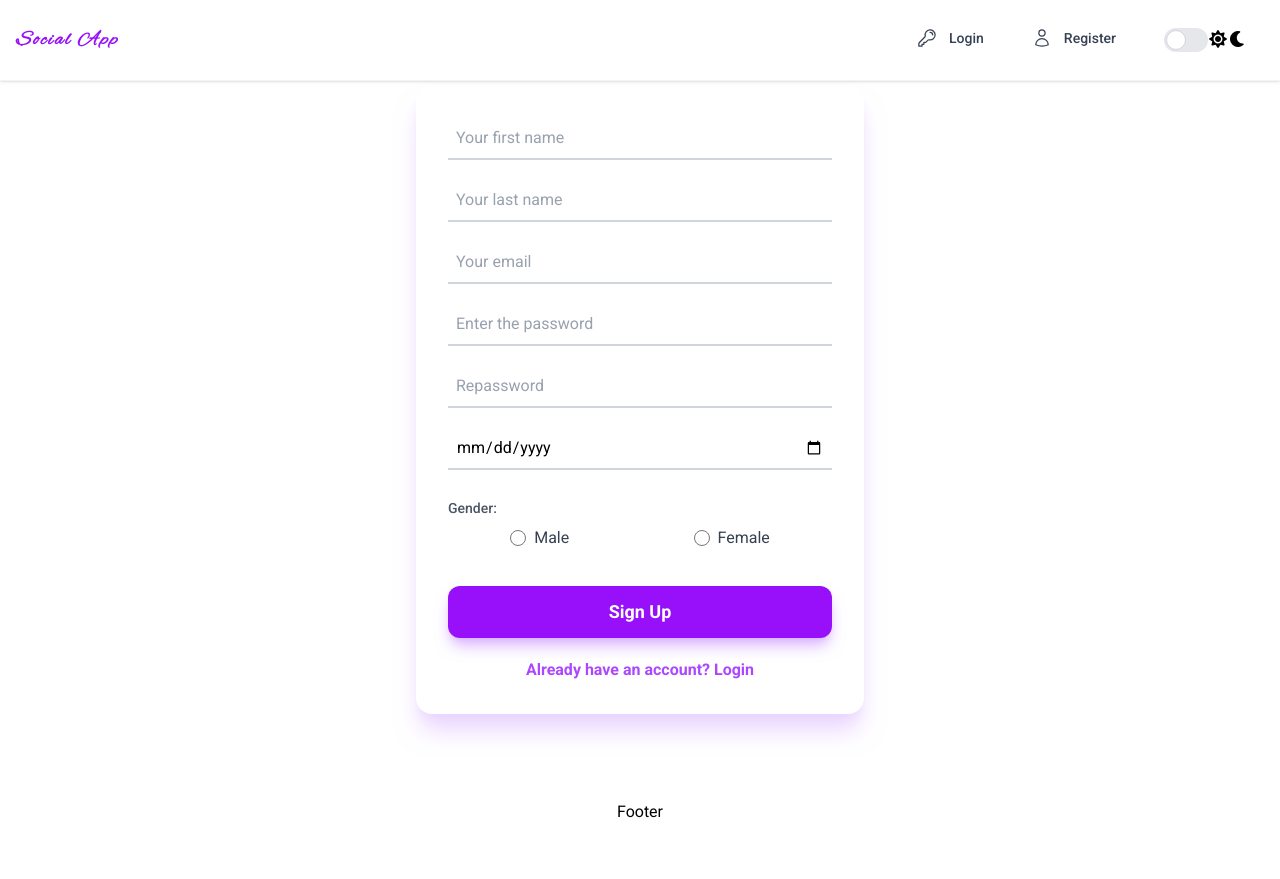
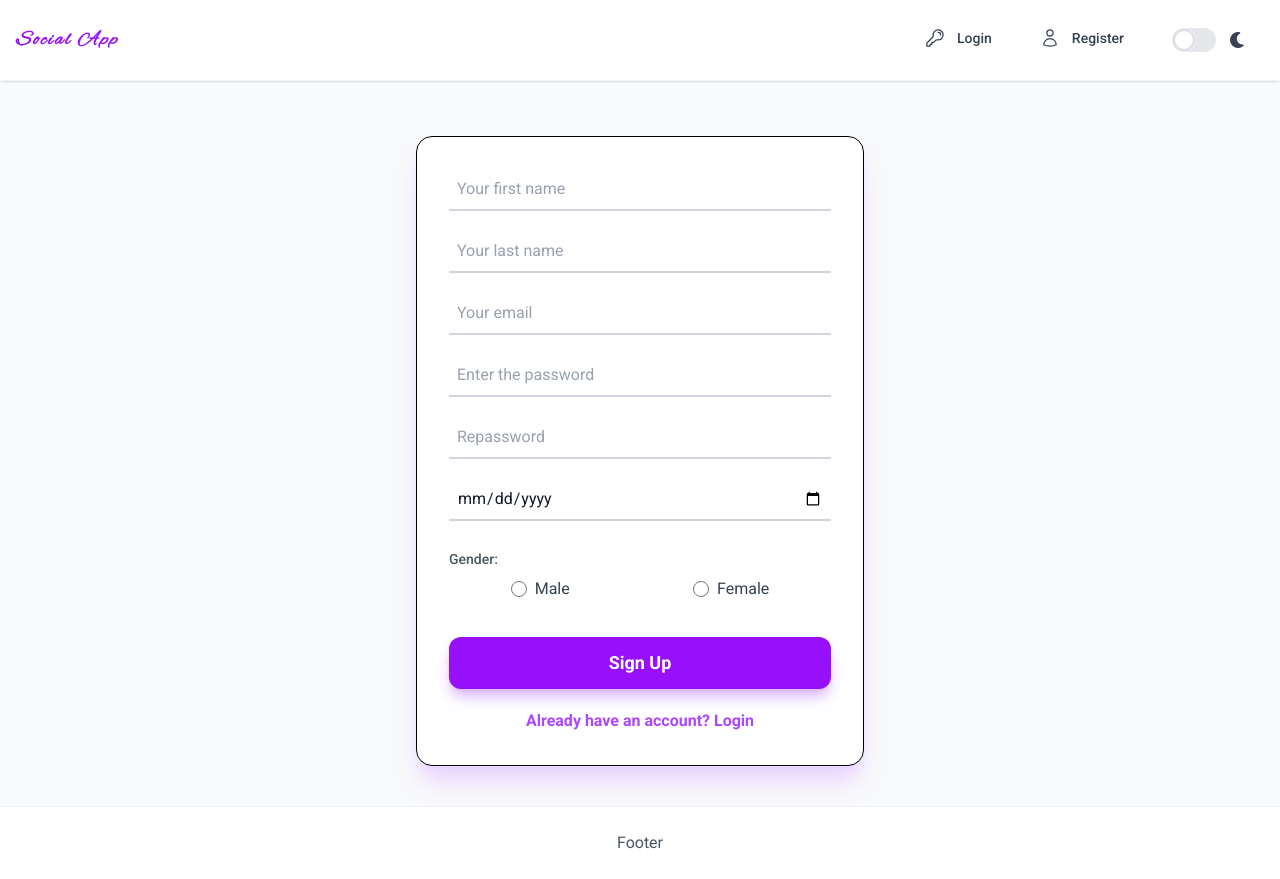
Before and after one commit to AymanSha3ban/Social-App, a React (Vite) app: page /register in a window 1280 px wide. Before the commit the page ends 824 px from the top, so only its background shows below. Built offline with nearby package versions, Linux system fonts and the light colour scheme.

Commit message:
Dark mode with Context API concept

```diff
--- a/src/components/Footer.tsx
+++ b/src/components/Footer.tsx
@@ -1,7 +1,7 @@
-
-
 export default function Footer() {
   return (
-    <div>Footer</div>
+    <div className="w-full py-6 text-center text-gray-600 dark:text-gray-400 bg-white dark:bg-gray-900 border-t border-gray-100 dark:border-gray-800 transition-colors">
+      Footer
+    </div>
   )
 }
--- a/src/components/Navbar.tsx
+++ b/src/components/Navbar.tsx
@@ -1,15 +1,18 @@
 import { useContext, useState } from "react";
 import { Link, useNavigate } from "react-router-dom";
 import { AuthContext } from "../context/createdContext/AuthContext";
-
+import { DarkModeContext } from "../context/createdContext/DarkContex";
 
 export default function Navbar() {
     const [open, setOpen] = useState(false);
-    const { isAuthed , setIsAuthed } = useContext(AuthContext)!;
-    const navigate = useNavigate() ;
+    const { isAuthed, setIsAuthed } = useContext(AuthContext)!;
+    const { isDarkMode, toggleDarkMode } = useContext(DarkModeContext)!;
+    const navigate = useNavigate();
+
     const handleToggle = () => {
         setOpen(!open);
     };
+
     const handleLogout = () => {
         setIsAuthed(null);
         localStorage.removeItem('accessToken');
@@ -18,16 +21,16 @@ export default function Navbar() {
     }
 
     return (
-        <div>
-            <nav className="bg-white shadow-sm border-b border-gray-100 fixed w-full z-20 top-0 left-0">
+        <div className=" w-full">
+            <nav className="bg-white dark:bg-gray-900 text-gray-900 dark:text-white shadow-sm border-b border-gray-100 dark:border-gray-800 fixed w-full z-20 top-0 left-0 transition-colors duration-300">
                 <div className="max-w-screen-xl flex flex-wrap items-center justify-between mx-auto p-4 relative">
 
-                    <h2 className="logo text-xl font-bold tracking-widest text-purple-600">Social App</h2>
+                    <Link to="/home" className="logo text-xl font-bold tracking-widest text-purple-600 dark:text-purple-500">Social App</Link>
 
                     <button
                         onClick={handleToggle}
                         type="button"
-                        className="cursor-pointer inline-flex items-center p-2 w-10 h-10 justify-center text-gray-500 bg-gray-50 rounded-lg md:hidden hover:bg-gray-100 focus:outline-none focus:ring-2 focus:ring-purple-100 transition-colors"
+                        className="cursor-pointer inline-flex items-center p-2 w-10 h-10 justify-center text-gray-500 dark:text-gray-400 bg-gray-50 dark:bg-gray-800 rounded-lg md:hidden hover:bg-gray-100 dark:hover:bg-gray-700 focus:outline-none focus:ring-2 focus:ring-purple-100 dark:focus:ring-purple-900 transition-colors"
                         aria-expanded={open}
                     >
                         <span className="sr-only">Open main menu</span>
@@ -35,20 +38,20 @@ export default function Navbar() {
                             <path strokeLinecap="round" strokeLinejoin="round" strokeWidth={2} d={open ? "M6 18L18 6M6 6l12 12" : "M4 6h16M4 12h16M4 18h16"} />
                         </svg>
                     </button>
-                    <div className={`${!open ? 'hidden' : 'absolute top-16 right-4 w-52 bg-white shadow-xl border border-gray-100 rounded-xl p-2'} md:block md:static md:w-auto md:shadow-none md:border-none md:bg-transparent md:p-0 z-50 transition-all`}>
+                    <div className={`${!open ? 'hidden' : 'absolute top-16 right-4 w-52 bg-white dark:bg-gray-900 shadow-xl border border-gray-100 dark:border-gray-700 rounded-xl p-2'} md:block md:static md:w-auto md:shadow-none md:border-none md:bg-transparent md:p-0 z-50 transition-all`}>
                         <ul className="flex flex-col gap-1 md:flex-row md:space-x-4 md:gap-0 font-medium">
 
                             {isAuthed ? (
                                 <>
                                     <li>
-                                        <Link className="flex items-center gap-3 px-4 py-3 text-sm text-gray-700 rounded-lg hover:bg-purple-50 hover:text-purple-700 transition-colors" to={'/home'}>
+                                        <Link className="flex items-center gap-3 px-4 py-3 text-sm text-gray-700 dark:text-gray-200 rounded-lg hover:bg-purple-100 dark:hover:bg-gray-800 hover:text-purple-700 dark:hover:text-purple-400 transition-colors" to={'/home'}>
                                             <svg xmlns="http://www.w3.org/2000/svg" fill="none" viewBox="0 0 24 24" strokeWidth={1.5} stroke="currentColor" className="w-5 h-5">
                                                 <path strokeLinecap="round" strokeLinejoin="round" d="M2.25 12l8.954-8.955c.44-.439 1.152-.439 1.591 0L21.75 12M4.5 9.75v10.125c0 .621.504 1.125 1.125 1.125H9.75v-4.875c0-.621.504-1.125 1.125-1.125h2.25c.621 0 1.125.504 1.125 1.125V21h4.125c.621 0 1.125-.504 1.125-1.125V9.75M8.25 21h8.25" />
                                             </svg>
                                             Home
                                         </Link>
                                     </li>
-                                    <li onClick={handleLogout} className="flex items-center gap-3 px-4 py-3 text-sm text-gray-700 rounded-lg hover:bg-purple-50 hover:text-purple-700 transition-colors cursor-pointer">
+                                    <li onClick={handleLogout} className="flex items-center gap-3 px-4 py-3 text-sm text-gray-700 dark:text-gray-200 rounded-lg hover:bg-red-200 dark:hover:bg-red-900/40 hover:text-red-700 dark:hover:text-red-400 transition-colors cursor-pointer">
                                         <svg xmlns="http://www.w3.org/2000/svg" fill="none" viewBox="0 0 24 24" strokeWidth={1.5} stroke="currentColor" className="w-5 h-5">
                                             <path strokeLinecap="round" strokeLinejoin="round" d="M15.75 9V5.25A2.25 2.25 0 0 0 13.5 3h-6a2.25 2.25 0 0 0-2.25 2.25v13.5A2.25 2.25 0 0 0 7.5 21h6a2.25 2.25 0 0 0 2.25-2.25V15M12 9l-3 3m0 0l3 3m-3-3h12.75" />
                                         </svg>
@@ -59,7 +62,7 @@ export default function Navbar() {
                             (
                                 <>
                                     <li>
-                                        <Link className="flex items-center gap-3 px-4 py-3 text-sm text-gray-700 rounded-lg hover:bg-purple-50 hover:text-purple-700 transition-colors" to={'/'}>
+                                        <Link className="flex items-center gap-3 px-4 py-3 text-sm text-gray-700 dark:text-gray-200 rounded-lg hover:bg-purple-100 dark:hover:bg-gray-800 hover:text-purple-700 dark:hover:text-purple-400 transition-colors" to={'/'}>
                                             <svg xmlns="http://www.w3.org/2000/svg" fill="none" viewBox="0 0 24 24" strokeWidth={1.5} stroke="currentColor" className="w-5 h-5">
                                                 <path strokeLinecap="round" strokeLinejoin="round" d="M15.75 5.25a3 3 0 0 1 3 3m3 0a6 6 0 0 1-7.029 5.912c-.563-.097-1.159.026-1.563.43L10.5 17.25H8.25v2.25H6v2.25H2.25v-2.818c0-.597.237-1.17.659-1.591l6.499-6.499c.404-.404.527-1 .43-1.563A6 6 0 1 1 21.75 8.25Z" />
                                             </svg>
@@ -67,7 +70,7 @@ export default function Navbar() {
                                         </Link>
                                     </li>
                                     <li>
-                                        <Link className="flex items-center gap-3 px-4 py-3 text-sm text-gray-700 rounded-lg hover:bg-purple-50 hover:text-purple-700 transition-colors" to={'/register'}>
+                                        <Link className="flex items-center gap-3 px-4 py-3 text-sm text-gray-700 dark:text-gray-200 rounded-lg hover:bg-purple-100 dark:hover:bg-gray-800 hover:text-purple-700 dark:hover:text-purple-400 transition-colors" to={'/register'}>
                                             <svg xmlns="http://www.w3.org/2000/svg" fill="none" viewBox="0 0 24 24" strokeWidth={1.5} stroke="currentColor" className="w-5 h-5">
                                                 <path strokeLinecap="round" strokeLinejoin="round" d="M15.75 6a3.75 3.75 0 1 1-7.5 0 3.75 3.75 0 0 1 7.5 0ZM4.501 20.118a7.5 7.5 0 0 1 14.998 0A17.933 17.933 0 0 1 12 21.75c-2.676 0-5.216-.584-7.499-1.632Z" />
                                             </svg>
@@ -75,22 +78,21 @@ export default function Navbar() {
                                         </Link>
                                     </li>
                                 </>
-                            )
-                        }
+                            )}
 
                             <li>
-                                <label className="flex items-center justify-between px-4 py-3 cursor-pointer rounded-lg hover:bg-purple-50 transition-colors group">
-                                    <span className="text-sm font-medium text-gray-700 group-hover:text-purple-700 transition-colors"></span>
-                                    <div className="relative">
+                                <label className="flex items-center justify-between px-4 py-3 cursor-pointer rounded-lg hover:bg-purple-50 dark:hover:bg-gray-800 transition-colors group">
+                                    <div className="relative" onChange={toggleDarkMode}>
                                         <input type="checkbox" className="sr-only peer" />
-                                        <div className="w-11 h-6 bg-gray-200 peer-focus:outline-none peer-focus:ring-2 peer-focus:ring-purple-300 rounded-full peer peer-checked:after:translate-x-full rtl:peer-checked:after:-translate-x-full peer-checked:after:border-white after:content-[''] after:absolute after:top-[2px] after:start-[2px] after:bg-white after:border-gray-300 after:border after:rounded-full after:h-5 after:w-5 after:transition-all peer-checked:bg-purple-600"></div>
+                                        <div className="w-11 h-6 bg-gray-200 dark:bg-gray-600 peer-focus:outline-none peer-focus:ring-2 peer-focus:ring-purple-300 dark:peer-focus:ring-purple-800 rounded-full peer peer-checked:after:translate-x-full rtl:peer-checked:after:-translate-x-full peer-checked:after:border-white after:content-[''] after:absolute after:top-[2px] after:start-[2px] after:bg-white after:border-gray-300 after:border after:rounded-full after:h-5 after:w-5 after:transition-all peer-checked:bg-purple-600"></div>
                                     </div>
-                                    <span>
-                                        <i className="fa-solid fa-sun"></i>
-                                        <i className="fa-solid fa-moon"></i>
+                                    <span className="flex gap-2 text-gray-700 dark:text-gray-300 ml-3">
+                                        {isDarkMode ? <i className="fa-solid fa-sun"></i>
+                                        : <i className="fa-solid fa-moon"></i>}
                                     </span>
                                 </label>
                             </li>
+
                         </ul>
                     </div>
                 </div>
--- /dev/null
+++ b/src/context/DarkModeProvider.tsx
@@ -0,0 +1,26 @@
+import {useState} from "react";
+import { DarkModeContext } from "./createdContext/DarkContex";
+
+export default function DarkModeProvider({children}: {children: React.ReactNode}) {
+    const [isDarkMode, setIsDarkMode] = useState<boolean>(()=>{
+        const darkMode = localStorage.getItem('darkMode');
+        return darkMode === 'true' ? true : false;
+    });
+
+    const toggleDarkMode = () => {
+        if (isDarkMode === false) {
+            localStorage.setItem('darkMode', 'true');
+            setIsDarkMode(true);
+            console.log(localStorage.getItem('darkMode'));
+        } else {
+            localStorage.setItem('darkMode', 'false');
+            setIsDarkMode(false);
+            console.log(localStorage.getItem('darkMode'));
+        }
+    };
+  return (
+    <DarkModeContext.Provider value={{ isDarkMode, toggleDarkMode }}>
+        {children}
+    </DarkModeContext.Provider>
+  )
+}
--- /dev/null
+++ b/src/context/createdContext/DarkContex.ts
@@ -0,0 +1,3 @@
+import { createContext } from "react";
+import type { DarkModeContextType } from "../../interfaces/interfaces";
+export const DarkModeContext = createContext<DarkModeContextType | null>(null);
--- a/src/index.css
+++ b/src/index.css
@@ -1,9 +1,10 @@
 @import url('https://fonts.googleapis.com/css2?family=Alex+Brush&family=Roboto:ital,wght@0,100..900;1,100..900&display=swap');
 @import "tailwindcss";
+@custom-variant dark (&:where(.dark, .dark *));
 
 
 @theme {
-  --color-purble : #6941C6 ;
+  --color-purple : #6941C6 ;
   --breakpoint-2xl : 1400px ;
   --font-error : 'Alex Brush' ;
 
--- a/src/interfaces/interfaces.ts
+++ b/src/interfaces/interfaces.ts
@@ -9,3 +9,8 @@ export interface AuthContextType {
     isAuthed: string | null;
     setIsAuthed: (isAuthed: string | null) => void;
 }
+
+export interface DarkModeContextType {
+    isDarkMode: boolean;
+    toggleDarkMode: () => void;
+}
--- a/src/pages/Home.tsx
+++ b/src/pages/Home.tsx
@@ -2,8 +2,7 @@ import Post from "../components/Post";
 
 export default function Home() {
   return (
-
-    <div>
+    <div className="w-full text-gray-900 dark:text-gray-100">
       <Post />
     </div>
   )
--- a/src/pages/Layout.tsx
+++ b/src/pages/Layout.tsx
@@ -1,13 +1,14 @@
 import { Outlet } from "react-router-dom";
 import Navbar from "../components/Navbar";
 import Footer from "../components/Footer";
-
-
+import { useContext } from "react";
+import { DarkModeContext } from "../context/createdContext/DarkContex";
 export default function Layout() {
+  const {isDarkMode} = useContext(DarkModeContext)!;
   return (
-    <div className="flex flex-col justify-between items-center w-full min-h-screen">
+    <div className={`${isDarkMode ? 'dark':''} bg-gray-50 dark:bg-gray-900 dark:text-white flex flex-col justify-between items-center w-full min-h-screen transition-colors duration-300`}>
       <Navbar></Navbar>
-      <div className="container">
+      <div className="container mt-20 md:mt-24">
         <Outlet></Outlet>
       </div>
       <Footer></Footer>
--- a/src/pages/Register.tsx
+++ b/src/pages/Register.tsx
@@ -13,37 +13,37 @@ export default function Register() {
   } = useForm<RegisterData>({
     resolver: zodResolver(RegisterSchema),
   });
-  const navigate = useNavigate() ;
+  const navigate = useNavigate();
 
   const [loading, setLoading] = useState(false);
 
-  const onSubmit =async  (data: RegisterData) => {
-    try{
+  const onSubmit = async (data: RegisterData) => {
+    try {
       setLoading(true);
-      const my_data = await addUser(data) ;
-      navigate('/login') ;
+      const my_data = await addUser(data);
+      navigate('/login');
       console.log("User added successfully:", my_data);
-    }catch(err){
+    } catch(err) {
       setLoading(false);
-      console.log(err)
+      console.log(err);
     }
   };
 
   return (
-    <div className="min-h-screen flex justify-center items-center">
+    <div className="min-h-[80vh] flex justify-center items-center py-10">
       <form
         onSubmit={handleSubmit(onSubmit)}
-        className="w-full max-w-md flex flex-col bg-white p-8 rounded-2xl shadow-xl shadow-purple-200 gap-5"
+        className="w-full max-w-md flex flex-col bg-white dark:bg-gray-800 p-8 rounded-2xl shadow-xl shadow-purple-200 dark:shadow-none border dark:border-gray-700 gap-5 transition-colors"
       >
         <div className="flex flex-col">
           <input
             type="text"
             {...register("firstName")}
             placeholder="Your first name"
-            className="w-full p-2 outline-none border-b-2 border-gray-300 focus:border-purple-500 transition-colors bg-transparent placeholder-gray-400"
+            className="w-full p-2 outline-none border-b-2 border-gray-300 dark:border-gray-600 focus:border-purple-500 dark:focus:border-purple-400 transition-colors bg-transparent text-gray-900 dark:text-white placeholder-gray-400 dark:placeholder-gray-500"
           />
           {errors.firstName && (
-            <span className="text-red-500 text-xs font-medium mt-1">
+            <span className="text-red-500 dark:text-red-400 text-xs font-medium mt-1">
               {errors.firstName.message}
             </span>
           )}
@@ -53,10 +53,10 @@ export default function Register() {
             type="text"
             {...register("lastName")}
             placeholder="Your last name"
-            className="w-full p-2 outline-none border-b-2 border-gray-300 focus:border-purple-500 transition-colors bg-transparent placeholder-gray-400"
+            className="w-full p-2 outline-none border-b-2 border-gray-300 dark:border-gray-600 focus:border-purple-500 dark:focus:border-purple-400 transition-colors bg-transparent text-gray-900 dark:text-white placeholder-gray-400 dark:placeholder-gray-500"
           />
           {errors.lastName && (
-            <span className="text-red-500 text-xs font-medium mt-1">
+            <span className="text-red-500 dark:text-red-400 text-xs font-medium mt-1">
               {errors.lastName.message}
             </span>
           )}
@@ -67,10 +67,10 @@ export default function Register() {
             type="email"
             {...register("email")}
             placeholder="Your email"
-            className="w-full p-2 outline-none border-b-2 border-gray-300 focus:border-purple-500 transition-colors bg-transparent placeholder-gray-400"
+            className="w-full p-2 outline-none border-b-2 border-gray-300 dark:border-gray-600 focus:border-purple-500 dark:focus:border-purple-400 transition-colors bg-transparent text-gray-900 dark:text-white placeholder-gray-400 dark:placeholder-gray-500"
           />
           {errors.email && (
-            <span className="text-red-500 text-xs font-medium mt-1">
+            <span className="text-red-500 dark:text-red-400 text-xs font-medium mt-1">
               {errors.email.message}
             </span>
           )}
@@ -81,10 +81,10 @@ export default function Register() {
             type="password"
             {...register("password")}
             placeholder="Enter the password"
-            className="w-full p-2 outline-none border-b-2 border-gray-300 focus:border-purple-500 transition-colors bg-transparent placeholder-gray-400"
+            className="w-full p-2 outline-none border-b-2 border-gray-300 dark:border-gray-600 focus:border-purple-500 dark:focus:border-purple-400 transition-colors bg-transparent text-gray-900 dark:text-white placeholder-gray-400 dark:placeholder-gray-500"
           />
           {errors.password && (
-            <span className="text-red-500 text-xs font-medium mt-1">
+            <span className="text-red-500 dark:text-red-400 text-xs font-medium mt-1">
               {errors.password.message}
             </span>
           )}
@@ -94,10 +94,10 @@ export default function Register() {
             type="password"
             {...register("confirmPassword")}
             placeholder="Repassword"
-            className="w-full p-2 outline-none border-b-2 border-gray-300 focus:border-purple-500 transition-colors bg-transparent placeholder-gray-400"
+            className="w-full p-2 outline-none border-b-2 border-gray-300 dark:border-gray-600 focus:border-purple-500 dark:focus:border-purple-400 transition-colors bg-transparent text-gray-900 dark:text-white placeholder-gray-400 dark:placeholder-gray-500"
           />
           {errors.confirmPassword && (
-            <span className="text-red-500 text-xs font-medium mt-1">
+            <span className="text-red-500 dark:text-red-400 text-xs font-medium mt-1">
               {errors.confirmPassword.message}
             </span>
           )}
@@ -106,19 +106,19 @@ export default function Register() {
           <input
             type="date"
             {...register("birth")}
-            className="w-full p-2 outline-none border-b-2 border-gray-300 focus:border-purple-500 transition-colors bg-transparent placeholder-gray-400"
+            className="w-full p-2 outline-none border-b-2 border-gray-300 dark:border-gray-600 focus:border-purple-500 dark:focus:border-purple-400 transition-colors bg-transparent text-gray-900 dark:text-white placeholder-gray-400 dark:placeholder-gray-500"
           />
           {errors.birth && (
-            <span className="text-red-500 text-xs font-medium mt-1">
+            <span className="text-red-500 dark:text-red-400 text-xs font-medium mt-1">
               {errors.birth.message}
             </span>
           )}
         </div>
 
         <div className="flex flex-col mt-2">
-          <span className="text-gray-600 text-sm font-medium mb-2">Gender:</span>
+          <span className="text-gray-600 dark:text-gray-300 text-sm font-medium mb-2">Gender:</span>
           <div className="flex justify-around items-center">
-            <label className="flex items-center cursor-pointer text-gray-700">
+            <label className="flex items-center cursor-pointer text-gray-700 dark:text-gray-200">
               <input
                 type="radio"
                 value="male"
@@ -127,7 +127,7 @@ export default function Register() {
               />
               Male
             </label>
-            <label className="flex items-center cursor-pointer text-gray-700">
+            <label className="flex items-center cursor-pointer text-gray-700 dark:text-gray-200">
               <input
                 type="radio"
                 value="female"
@@ -138,7 +138,7 @@ export default function Register() {
             </label>
           </div>
           {errors.gender && (
-            <span className="text-red-500 text-xs font-medium mt-2 text-center">
+            <span className="text-red-500 dark:text-red-400 text-xs font-medium mt-2 text-center">
               {errors.gender.message}
             </span>
           )}
@@ -146,12 +146,14 @@ export default function Register() {
 
         <button
           type="submit"
-          className="w-full mt-4 py-3 rounded-xl cursor-pointer bg-purple-600 text-white font-bold text-lg shadow-lg shadow-purple-300 hover:bg-purple-700 hover:scale-[1.02] transition-all"
+          className="w-full mt-4 py-3 rounded-xl cursor-pointer bg-purple-600 text-white font-bold text-lg shadow-lg shadow-purple-300 dark:shadow-none hover:bg-purple-700 hover:scale-[1.02] transition-all disabled:opacity-70"
           disabled={loading}
         >
           {loading ? <i className="fas fa-spinner fa-spin"></i> : "Sign Up"}
         </button>
-        <Link to={'/login'} className="text-purple-500 font-bold text-center">Already have an account? Login</Link>
+        <Link to={'/login'} className="text-purple-500 dark:text-purple-400 font-bold text-center hover:text-purple-600 dark:hover:text-purple-300 transition-colors">
+          Already have an account? Login
+        </Link>
       </form>
     </div>
   );
```
Also changed, not shown: src/main.tsx (+6 -2 lines), src/pages/Login.tsx (+18 -18 lines).
